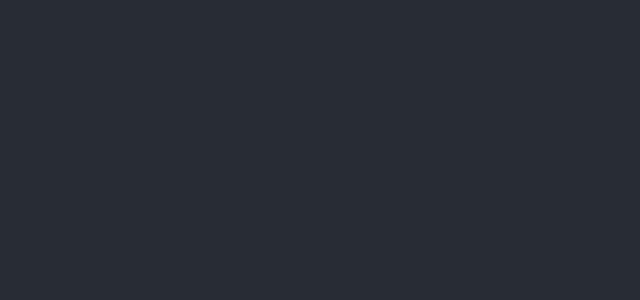
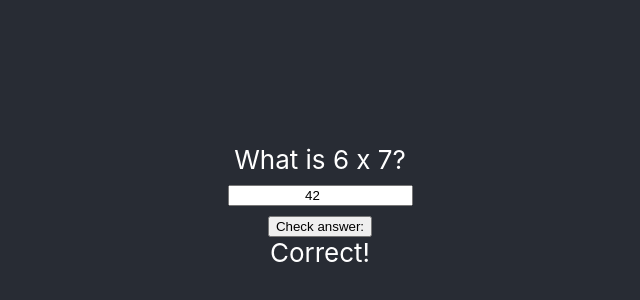
Before and after one commit to forginater/quiz-app, a React (Create React App) app: page / in a window 1280 px wide. Shown: the part 194-494 px from the top of the page, without its empty margins (320-960 px from the left). Built offline with nearby package versions, Linux system fonts and the light colour scheme.

Commit message:
Issue2 code submitted: add question, input field, AnswerButton and displayResult

```diff
--- a/src/App.css
+++ b/src/App.css
@@ -28,6 +28,10 @@
   color: #61dafb;
 }
 
+.text-center {
+  text-align: center;
+}
+
 @keyframes App-logo-spin {
   from {
     transform: rotate(0deg);
--- a/src/App.tsx
+++ b/src/App.tsx
@@ -14,9 +14,64 @@ function App() {
     <div className="App">
       <header className="App-header">
 
+        {/*Question:*/}
+        <Question num1={6} num2={7}/>
+
+        {/*Answer field*/}
+        <Answer answer={6*7}/>
+
+        {/*Check answer button*/}
+        <AnswerButton />
+
+        {/*Result of answer*/}
+        <DisplayResult correct={true}/>
+
       </header>
     </div>
   );
 }
 
+function Question(props: {num1: number, num2: number}) {
+  return (
+    <>
+      What is {props.num1} x {props.num2}?
+    </>
+  )
+}
+
+function Answer(props: {answer: number}) {
+  return (
+    <div >
+      <input
+        className = "text-center"
+        type="number"
+        value={props.answer}
+      />
+    </div>
+  )
+}
+
+function AnswerButton() {
+  return (
+    <>
+      <label>
+
+        <input
+          type="button"
+          value="Check answer:"
+          onClick={() => console.log("button pressed!")}
+        />
+      </label>
+    </>
+  )
+}
+
+function DisplayResult(props: {correct: boolean}) {
+  return (
+    <>
+      {props.correct ? 'Correct!' : 'Incorrect!'}
+    </>
+  )
+}
+
 export default App;
```
